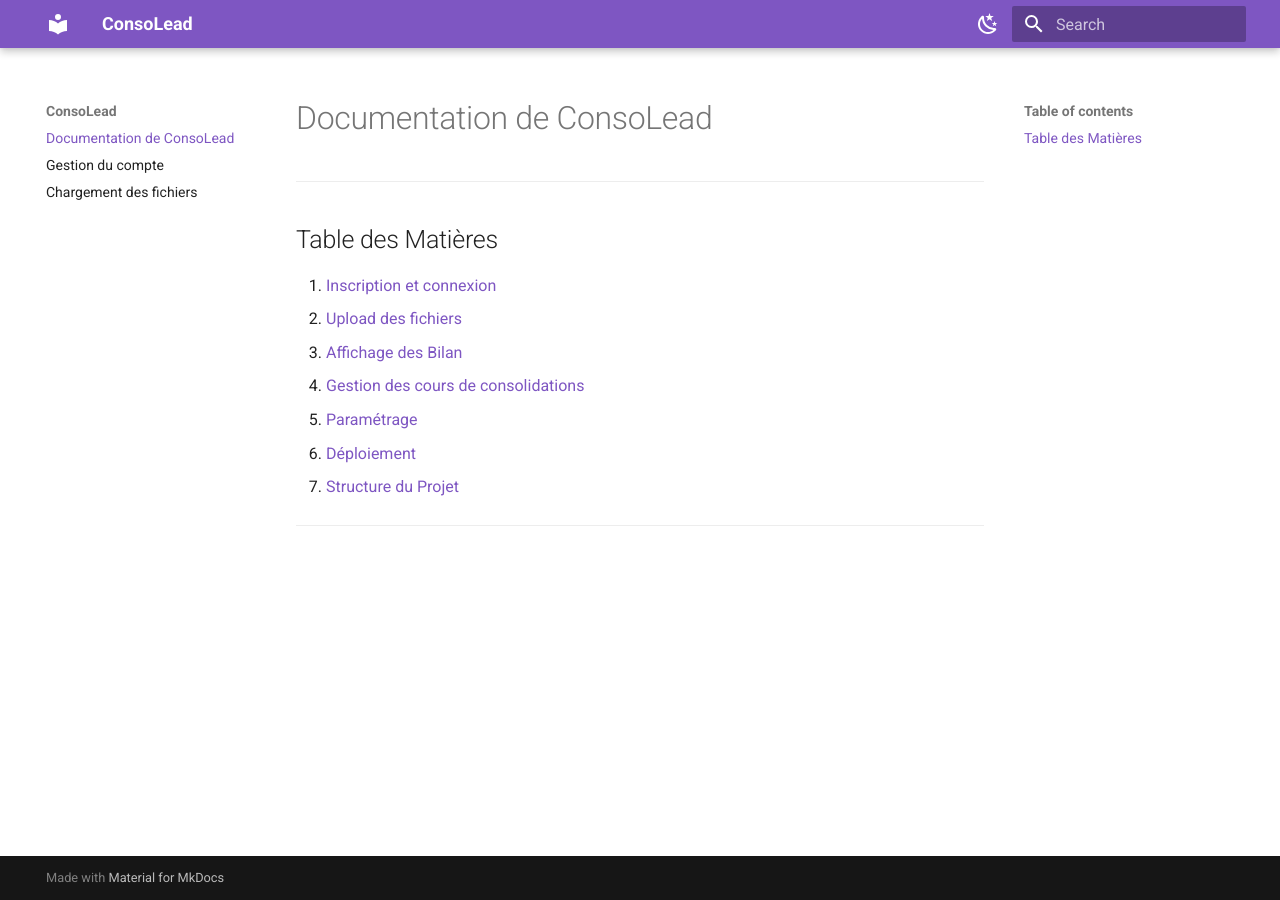
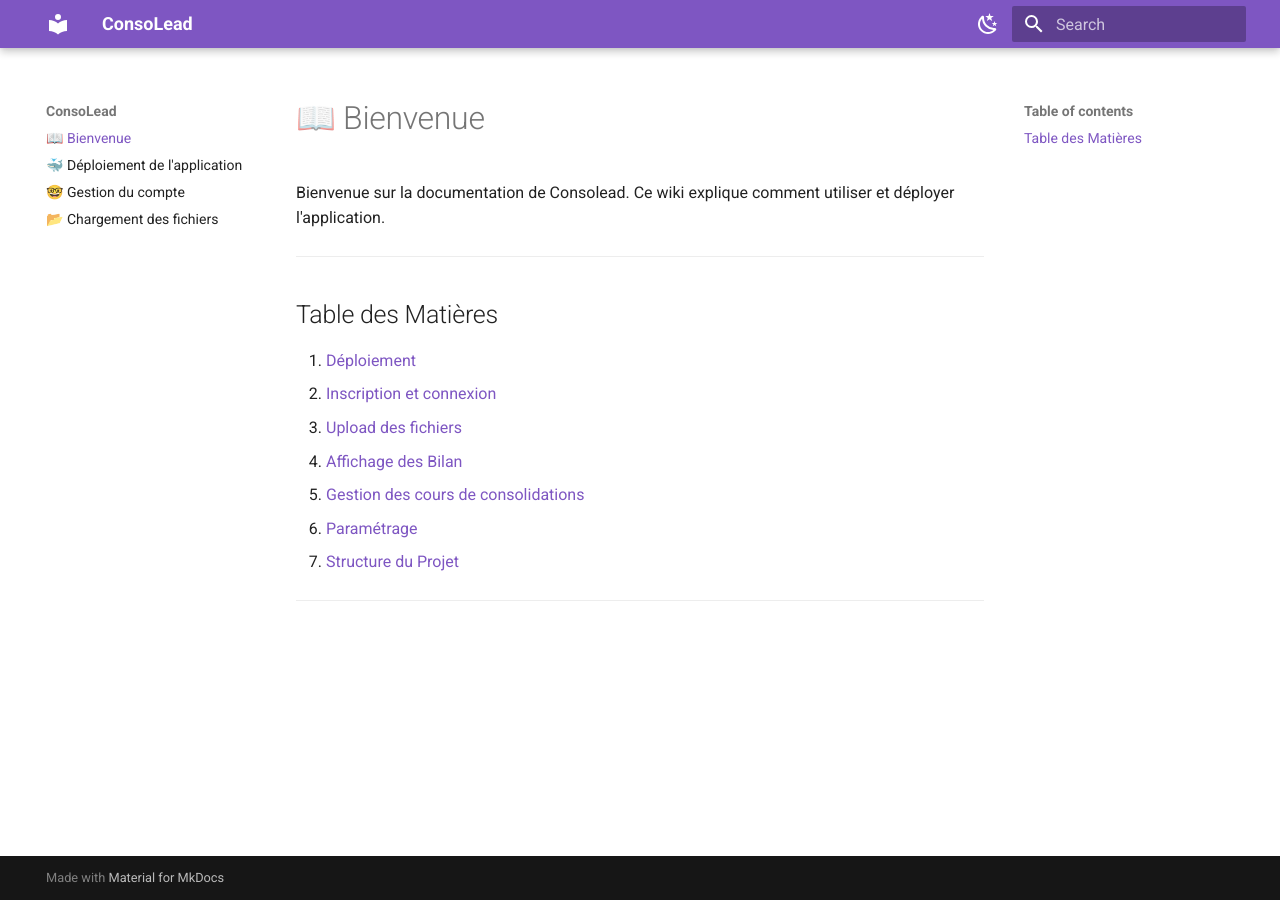
Before and after one commit to amin-elmellouki/SAE_Consolidation, an MkDocs documentation site: the page built from docs/index.md, in a window 1280 px wide. Built offline with MkDocs 1.6.1 and Material for MkDocs 9.7.7, drawn with Linux system fonts in a browser that asks for light colours.

Commit message:
Doc déploiement

```diff
--- a/docs/index.md
+++ b/docs/index.md
@@ -1,15 +1,16 @@
-# Documentation de ConsoLead
+# 📖 Bienvenue
+Bienvenue sur la documentation de Consolead. Ce wiki explique comment utiliser et déployer l'application.
 
 ---
 
 ## Table des Matières
 
-1. [Inscription et connexion](login)
-2. [Upload des fichiers](upload)
-3. [Affichage des Bilan](affichage-dun-bilan)
-4. [Gestion des cours de consolidations](gestion-des-consolidations)
-5. [Paramétrage](parametrage)
-6. [Déploiement](deploiement)
+1. [Déploiement](deploy)
+2. [Inscription et connexion](login)
+3. [Upload des fichiers](upload)
+4. [Affichage des Bilan](affichage-dun-bilan)
+5. [Gestion des cours de consolidations](gestion-des-consolidations)
+6. [Paramétrage](parametrage)
 7. [Structure du Projet](structure-du-projet)
 
 ---
--- a/mkdocs.yml
+++ b/mkdocs.yml
@@ -17,3 +17,21 @@
   features:
   - navigation.instant
   - navigation.instant.prefetch
+  - content.code.copy
+  - content.tabs.link
+
+markdown_extensions:
+  - pymdownx.highlight:
+      anchor_linenums: true
+      line_spans: __span
+      pygments_lang_class: true
+  - pymdownx.snippets
+  - pymdownx.superfences
+
+  - def_list
+  - pymdownx.tasklist:
+      custom_checkbox: true
+
+  - pymdownx.superfences
+  - pymdownx.tabbed:
+      alternate_style: true
```
Also changed, not shown: docs/deploy.md (added, +37 -0 lines), docs/login.md (+12 -4 lines), docs/upload.md (+1 -1 lines).
